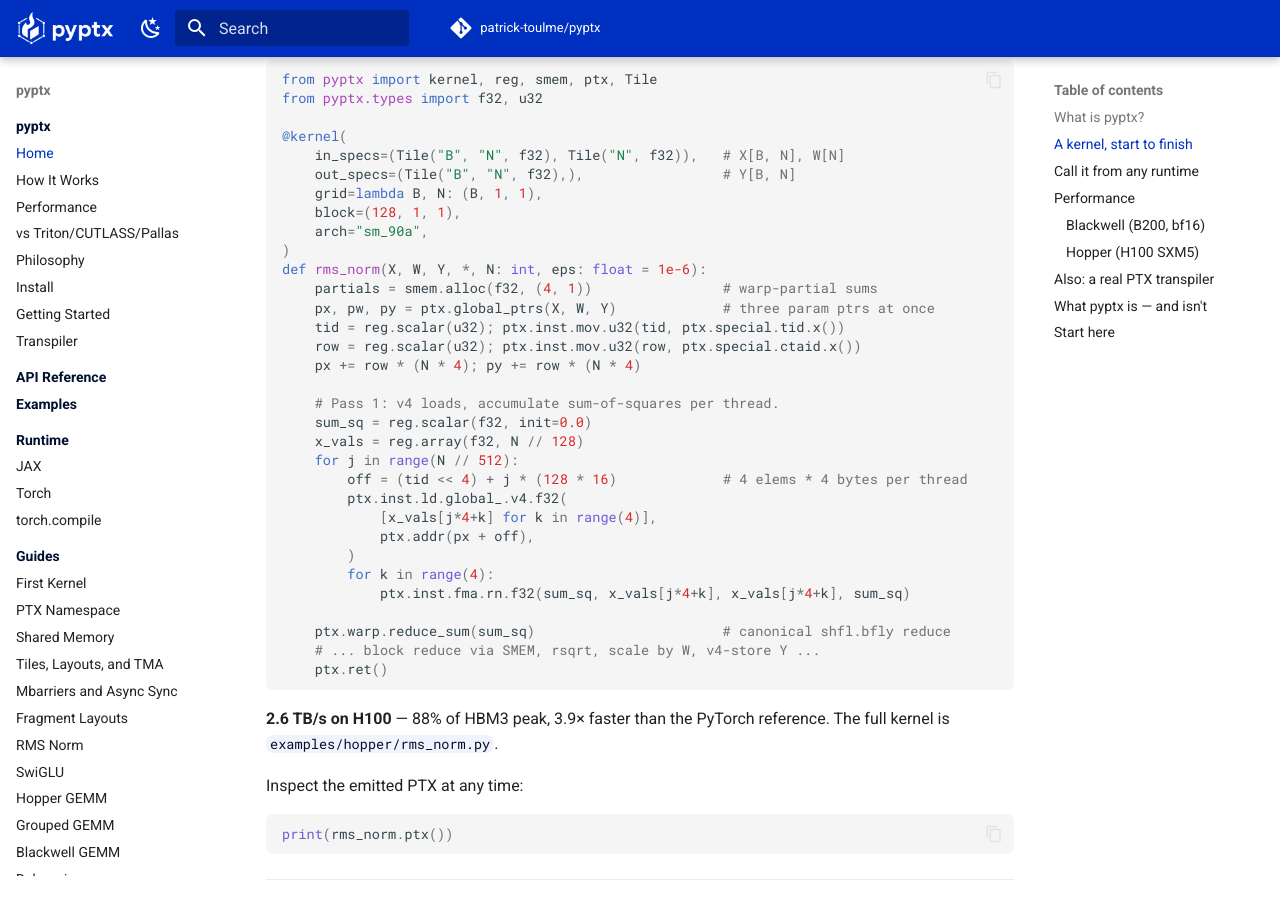
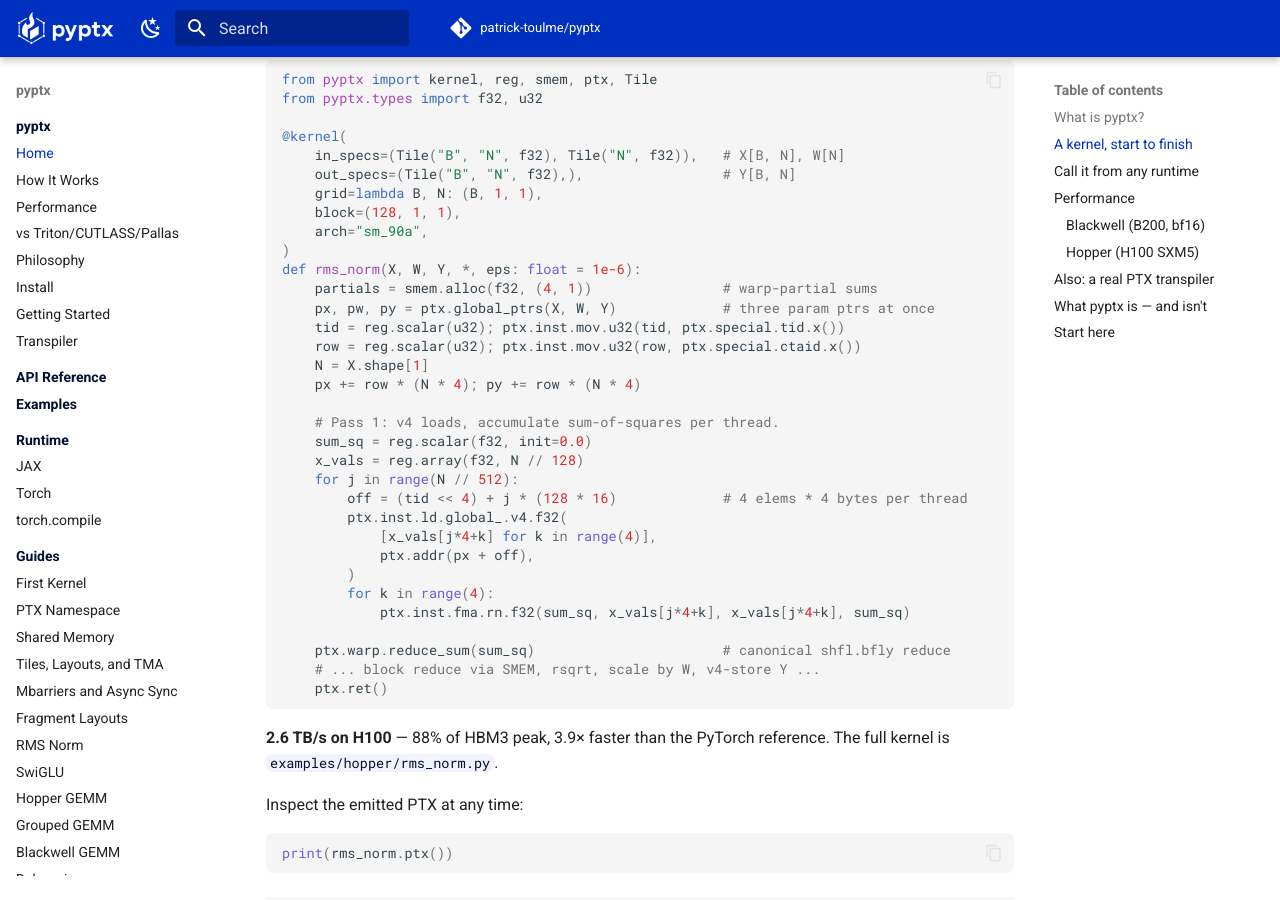
Before and after one commit to patrick-toulme/pyptx, an MkDocs documentation site: the page built from docs/index.md, in a window 1280 px wide and 900 px high, scrolled down 1428 px. Built offline with MkDocs 1.6.1 and Material for MkDocs 9.7.7, drawn with Linux system fonts in a browser that asks for light colours; comment, search, counter and statistics services are not loaded.

Commit message:
chore: update rms kwargs

```diff
--- a/docs/index.md
+++ b/docs/index.md
@@ -76,11 +76,12 @@ from pyptx.types import f32, u32
     block=(128, 1, 1),
     arch="sm_90a",
 )
-def rms_norm(X, W, Y, *, N: int, eps: float = 1e-6):
+def rms_norm(X, W, Y, *, eps: float = 1e-6):
     partials = smem.alloc(f32, (4, 1))                # warp-partial sums
     px, pw, py = ptx.global_ptrs(X, W, Y)             # three param ptrs at once
     tid = reg.scalar(u32); ptx.inst.mov.u32(tid, ptx.special.tid.x())
     row = reg.scalar(u32); ptx.inst.mov.u32(row, ptx.special.ctaid.x())
+    N = X.shape[1]
     px += row * (N * 4); py += row * (N * 4)
 
     # Pass 1: v4 loads, accumulate sum-of-squares per thread.
```
